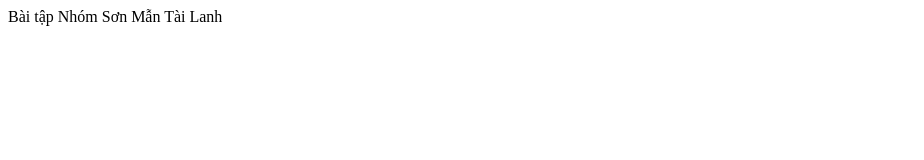
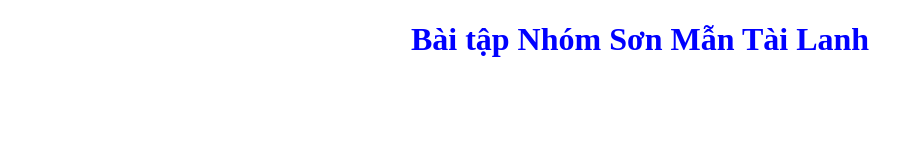
Before and after one commit to lanhm2522005/lanhm2522005.github.io, a plain HTML site: page Index.html in a window 1280 px wide. Shown: the whole page, without its empty margins (0-924 px from the left). Drawn offline with Linux system fonts and the light colour scheme.

Commit message:
Update Index.html

```diff
--- a/Index.html
+++ b/Index.html
@@ -7,6 +7,6 @@
   <body>
     <!-- Your HTML content here -->
 	<!-- https://github.com/lanhm2522005/Son_Man_Tai_Lanh/blob/main/BaiTapNhom/package.js -->
-	Bài tập Nhóm Sơn Mẫn Tài Lanh
+	<h1 style="text-align: center;"><span style="color: #0000ff;"><strong>B&agrave;i tập Nh&oacute;m Sơn Mẫn T&agrave;i Lanh</strong></span></h1>
   </body>
 </html>
```
